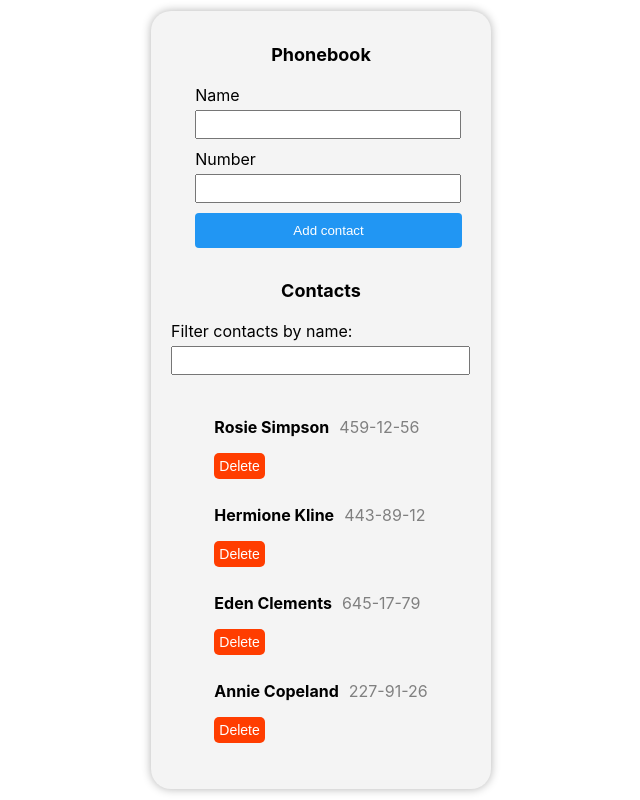
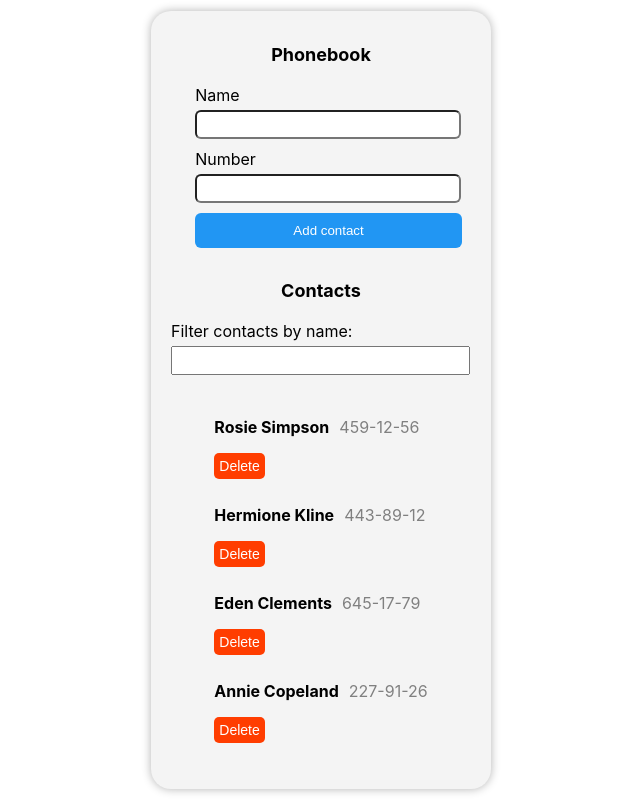
Before and after one commit to Dyhless/react-hw-02-phonebook, a React (Create React App) app: page / in a window 1280 px wide. Shown: the whole page, without its empty margins (319-959 px from the left). Built offline with nearby package versions, Linux system fonts and the light colour scheme.

Commit message:
Update ContactForm.styled.js

```diff
--- a/src/components/ContactForm/ContactForm.styled.js
+++ b/src/components/ContactForm/ContactForm.styled.js
@@ -16,6 +16,7 @@ export const Input = styled.input`
   padding: 5px;
   margin-top: 5px;
   width: 100%;
+  border-radius: 6px;
 `;
 
 export const Button = styled.button`
@@ -25,5 +26,5 @@ export const Button = styled.button`
   border: none;
   cursor: pointer;
   width: 106%;
-  border-radius: 4px;
+  border-radius: 6px;
 `;
```
